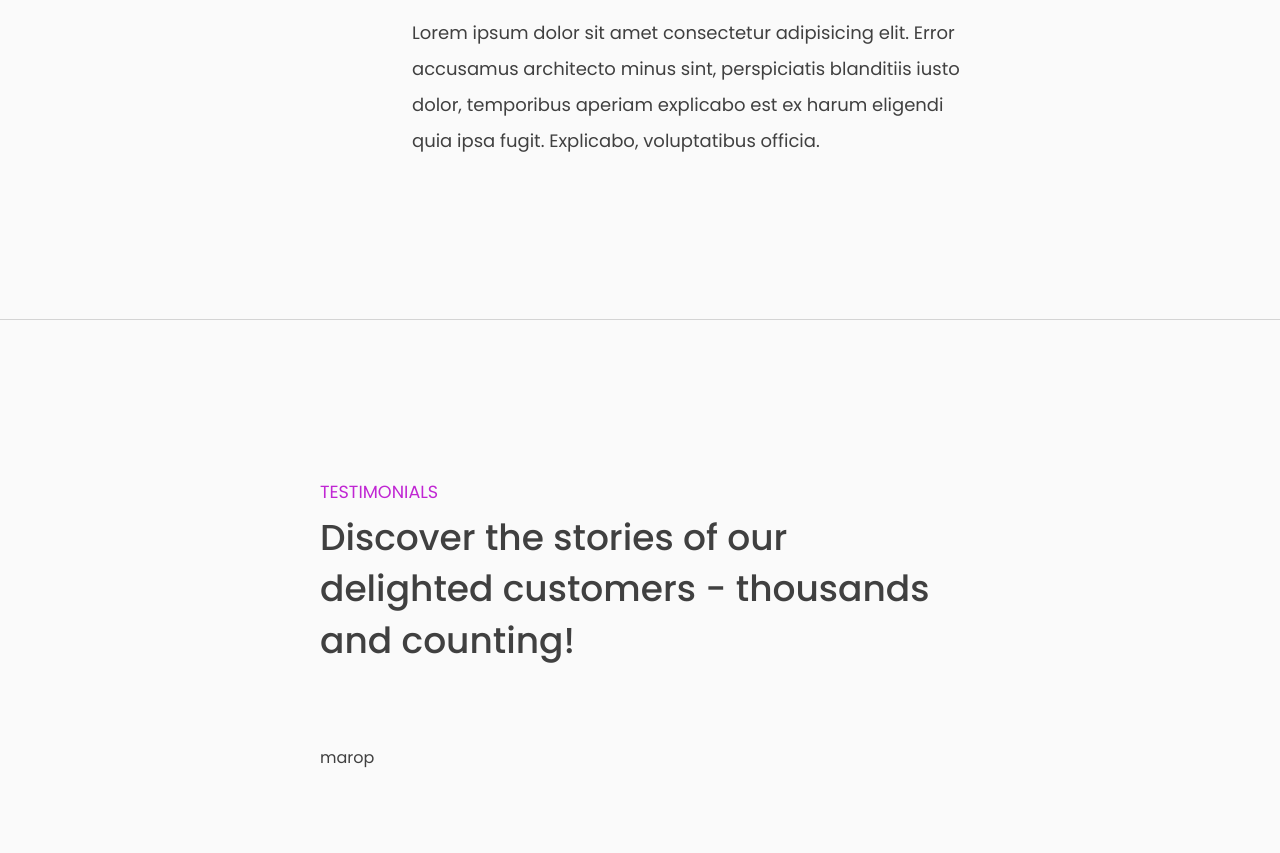
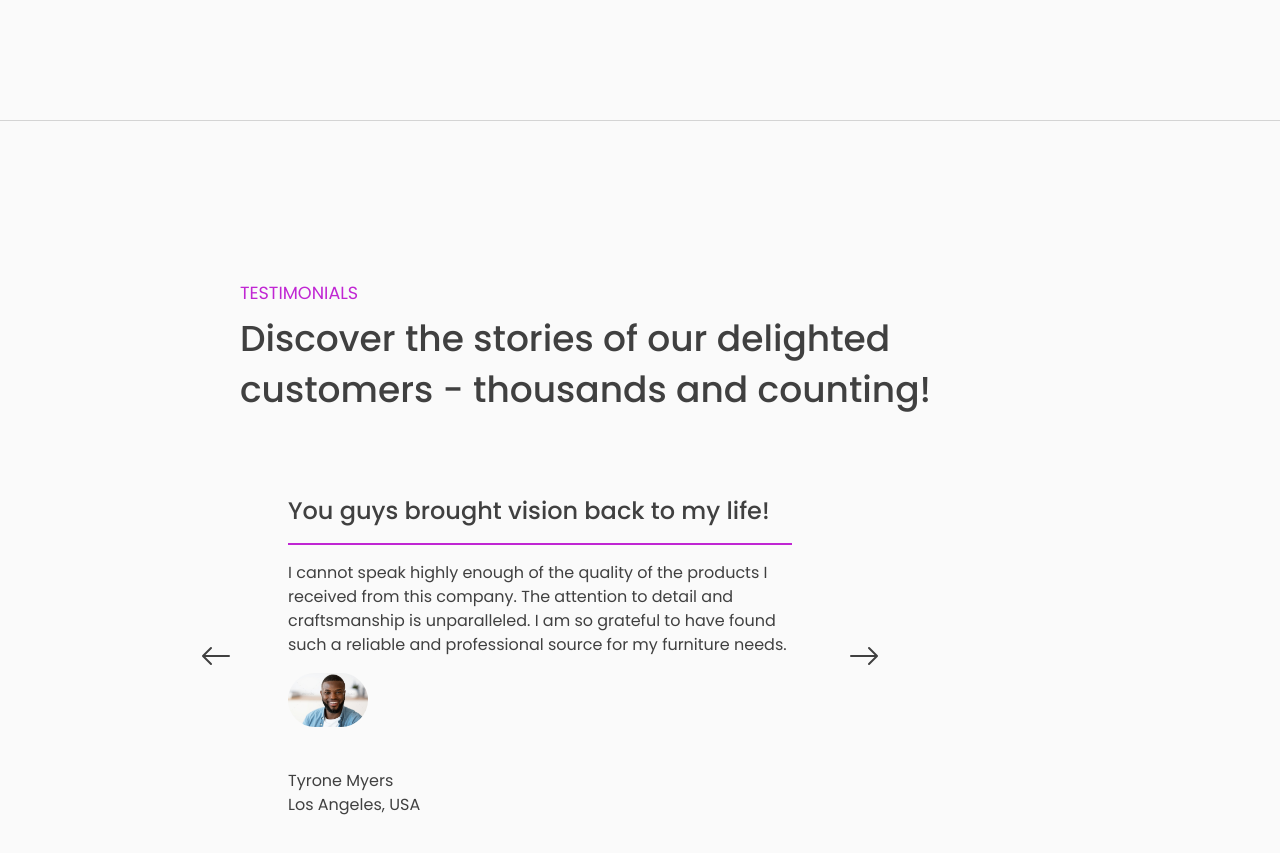
Before and after one commit to MarioMilosevic/x-shoppers-dream-e-commerce, a React (Vite) app: page / in a window 1280 px wide. Shown: the part 2935-3788 px from the top of the page. Built offline with nearby package versions, Linux system fonts and the light colour scheme; no server answers.

Commit message:
Add slide component

```diff
--- a/src/components/Operations.tsx
+++ b/src/components/Operations.tsx
@@ -17,7 +17,7 @@ const Operations = () => {
         subtitle="OPERATIONS"
         ref={sectionRef}
       >
-        <div className="flex lg:justify-between overflow-hidden ">
+        <div className="flex lg:justify-between ">
           {operations.map((operation, index) => (
             <Button
               key={index}
--- a/src/components/Section.tsx
+++ b/src/components/Section.tsx
@@ -4,11 +4,17 @@ import { SectionProps } from "../types/types";
 const Section = forwardRef(
   (
     { width, subtitle, title, children }: SectionProps,
-        ref: ForwardedRef<HTMLElement>
-    ) => {
+    ref: ForwardedRef<HTMLElement>
+  ) => {
+    const realWidth =
+      width === "1000"
+        ? "lg:w-[1000px]"
+        : width === "800"
+        ? "lg:w-[800px]"
+        : null;
     return (
       <section
-        className={`w-[50%] py-custom-py lg:w-[${width}px] opacity-0 translate-y-[10rem] mx-auto flex flex-col gap-20 transition-all duration-1000`}
+        className={`w-[65%] py-12 lg:py-custom-py ${realWidth} opacity-0 translate-y-[10rem] mx-auto flex flex-col gap-20 transition-all duration-1000`}
         ref={ref}
       >
         <div className="w-full flex flex-col gap-2 mx-auto">
--- a/src/components/Slide.tsx
+++ b/src/components/Slide.tsx
@@ -1,11 +1,33 @@
-import React from 'react'
+import tyron from "../assets/tyron mayers.jpg";
+import { BsArrowLeft, BsArrowRight } from "react-icons/bs";
+const Slide = () => {
 
-const Slide = () => {
   return (
-    <div>
+    <div className="px-12 relative flex flex-col gap-4 w-[75%] ">
+      <BsArrowLeft className="absolute rounded-full top-[50%] -translate-y-[50%] -left-10 cursor-pointer w-8 h-8" />
+      <BsArrowRight className="absolute rounded-full top-[50%] -translate-y-[50%] -right-10 cursor-pointer w-8 h-8" />
+      <h2 className="font-medium text-2xl">
+        You guys brought vision back to my life!
+      </h2>
+      <div className="w-full bg-fuchsia-600 h-[2px]"></div>
 
+      <div className="flex flex-col gap-4">
+        <p>
+          I cannot speak highly enough of the quality of the products I received
+          from this company. The attention to detail and craftsmanship is
+          unparalleled. I am so grateful to have found such a reliable and
+          professional source for my furniture needs.
+        </p>
+        <div className="rounded-full h-20 w-20 object-cover">
+          <img src={tyron} alt={tyron} className="rounded-full" />
+              </div>
+              <div>
+          <h3>Tyrone Myers</h3>
+          <span>Los Angeles, USA</span>
+              </div>
+      </div>
     </div>
-  )
-}
+  );
+};
 
-export default Slide
+export default Slide;
--- a/src/components/Testimonials.tsx
+++ b/src/components/Testimonials.tsx
@@ -1,7 +1,8 @@
 import { useRef } from "react";
 import { useIntersecting } from "../hooks/useIntersecting";
 import Section from "./Section";
-import { testimonials } from "../utils/constants";
+// import { testimonials } from "../utils/constants";
+import Slide from "./Slide";
 
 const Testimonials = () => {
   const sectionRef = useRef(null);
@@ -17,7 +18,7 @@ const Testimonials = () => {
         subtitle="TESTIMONIALS"
         ref={sectionRef}
       >
-        <div>marop</div>
+        <Slide/>
       </Section>
     </>
   );
--- a/tailwind.config.js
+++ b/tailwind.config.js
@@ -1,5 +1,5 @@
 /** @type {import('tailwindcss').Config} */
-export default {
+const tailwindConfig = {
   content: ["./index.html", "./src/**/*.{js,ts,jsx,tsx}"],
   theme: {
     extend: {
@@ -13,3 +13,5 @@ export default {
   },
   plugins: [],
 };
+
+export default tailwindConfig;
```
Also changed, not shown: src/components/Description.tsx (+3 -4 lines).
